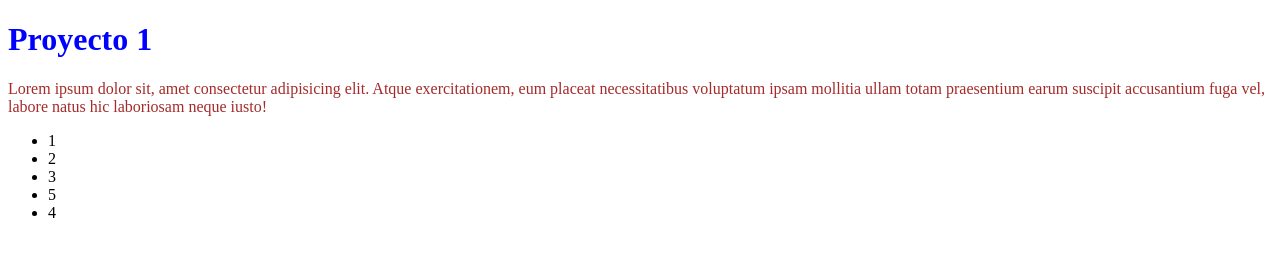
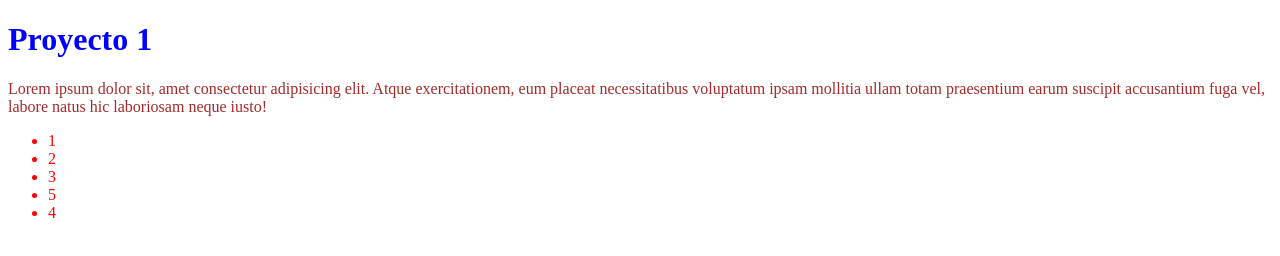
Before and after one commit to Mikiztly/reposabado2, a plain HTML site: page index.html in a window 1280 px wide. Drawn offline with Linux system fonts and the light colour scheme.

Commit message:
le puse color de texto a la lista

```diff
--- a/css/estilos.css
+++ b/css/estilos.css
@@ -5,3 +5,7 @@ h1 {
 p {
     color: brown;
 }
+
+ul {
+    color: red;
+}
```
